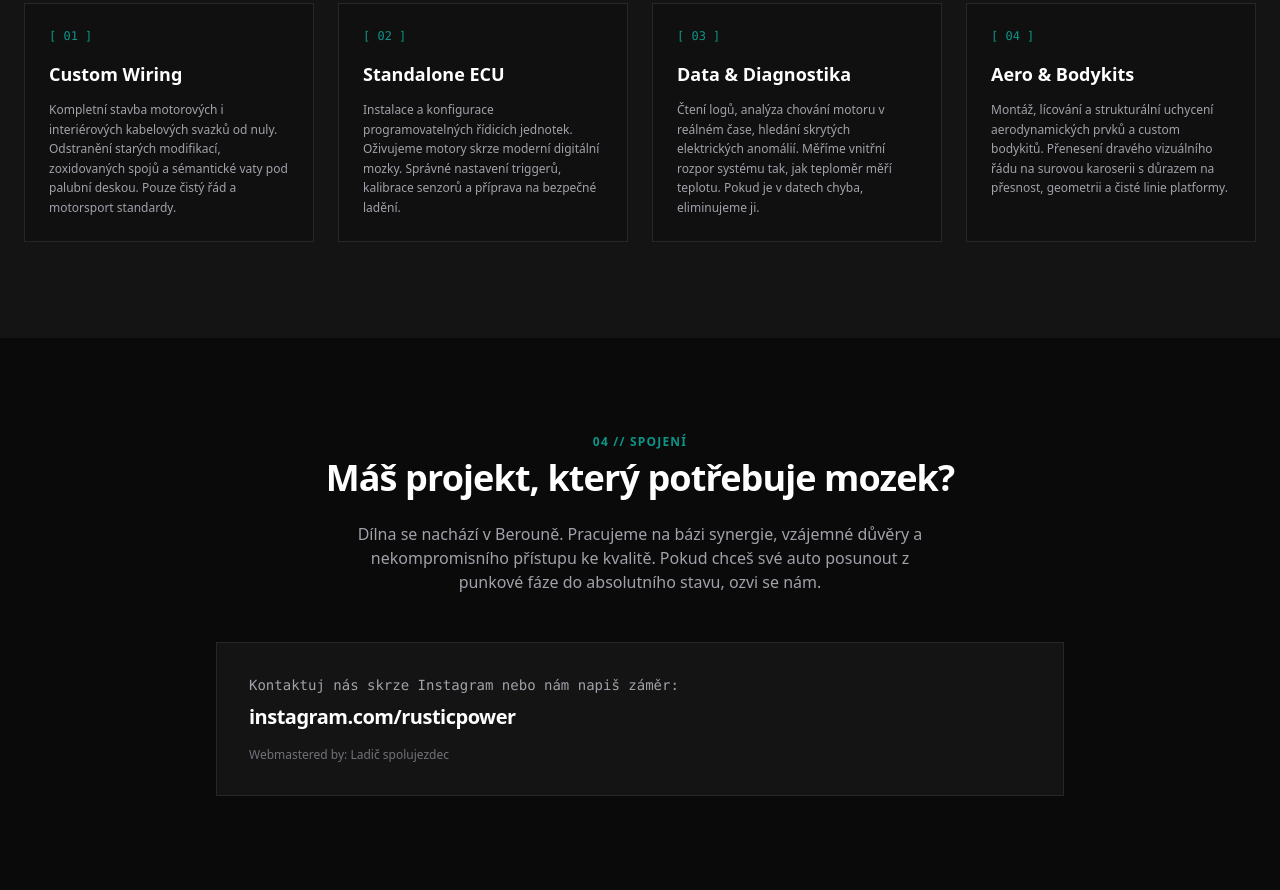
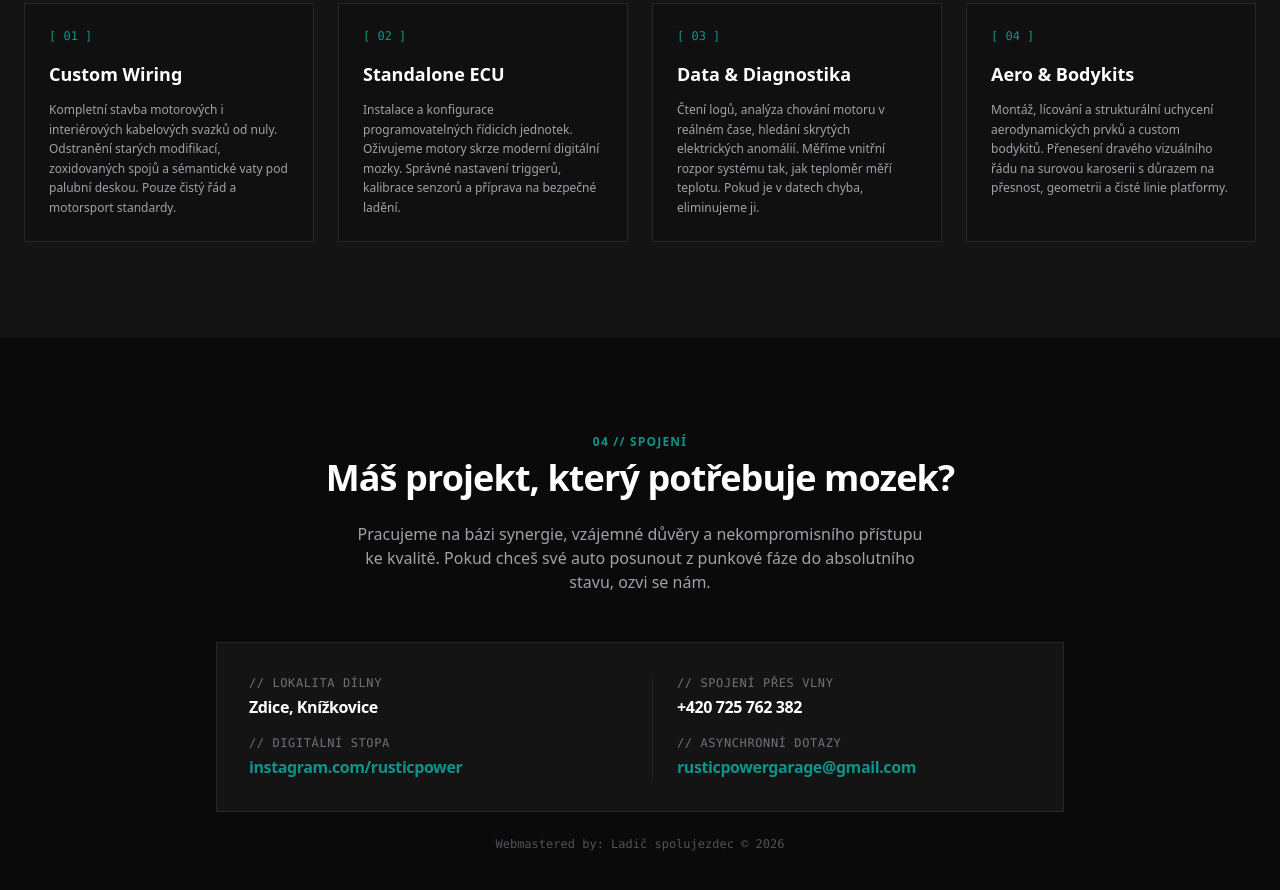
Before and after one commit to rusticpowergarage/rustic-web, a plain HTML site: page index.html in a window 1280 px wide. Shown: the part 2173-3063 px from the top of the page. Drawn offline with nearby package versions, Linux system fonts and the light colour scheme.

Commit message:
Update index.html

```diff
--- a/index.html
+++ b/index.html
@@ -4,6 +4,8 @@
     <meta charset="UTF-8">
     <meta name="viewport" content="width=device-width, initial-scale=1.0">
     <title>Rustic Power Garage | Standalone ECU & Custom Wiring & Performance Tuning</title>
+    <!-- SEO a vyčištění mřížky vyhledávání pro Google robota -->
+    <link rel="canonical" href="https://rusticpower.cz/" />
     <!-- Tailwind CSS CDN pro okamžitý start bez instalace -->
     <script src="https://cdn.tailwindcss.com"></script>
     <script>
@@ -81,7 +83,7 @@
         </div>
     </section>
 
-    <!-- SEKCE: PROJEKTY (OPRAVENO NA SOUBORY .PNG) -->
+    <!-- SEKCE: PROJEKTY (ČISTÁ STATICKÁ MŘÍŽKA S JEDNOU FOTKOU) -->
     <section id="projekty" class="py-24 px-6 border-t border-zinc-900 bg-black">
         <div class="max-w-7xl mx-auto">
             <div class="mb-12">
@@ -90,13 +92,12 @@
                 <p class="text-zinc-500 text-sm mt-2 font-mono">[ Kliknutím na kartu přejdeš přímo na detaily na Instagramu ]</p>
             </div>
 
-            <!-- Grid pro vaše reálná auta -->
+            <!-- Grid pro 3 hlavní JDM okruhy -->
             <div class="grid grid-cols-1 md:grid-cols-3 gap-8">
 
                 <!-- Karta 1: Silvia S14 & EVO III -->
                 <a href="https://www.instagram.com/p/DXUFviUjSBO/?img_index=6" target="_blank" class="group block relative overflow-hidden border border-zinc-800 bg-cardBg transition duration-300 hover:border-zinc-600">
                     <div class="w-full h-72 overflow-hidden bg-zinc-950 relative">
-                        <!-- Změněno src na EVO.png -->
                         <img src="EVO.png" alt="Silvia S14 a EVO III" class="w-full h-full object-cover opacity-50 group-hover:opacity-75 group-hover:scale-105 transition duration-500">
                         <div class="absolute inset-0 bg-gradient-to-t from-cardBg via-transparent to-transparent"></div>
                     </div>
@@ -112,7 +113,6 @@
                 <!-- Karta 2: Mazda RX-7 -->
                 <a href="https://www.instagram.com/stories/highlights/17918484599265157/" target="_blank" class="group block relative overflow-hidden border border-zinc-800 bg-cardBg transition duration-300 hover:border-zinc-600">
                     <div class="w-full h-72 overflow-hidden bg-zinc-950 relative">
-                        <!-- Změněno src na RX-7.png -->
                         <img src="RX-7.png" alt="Mazda RX-7 Wankel" class="w-full h-full object-cover opacity-50 group-hover:opacity-75 group-hover:scale-105 transition duration-500">
                         <div class="absolute inset-0 bg-gradient-to-t from-cardBg via-transparent to-transparent"></div>
                     </div>
@@ -128,7 +128,6 @@
                 <!-- Karta 3: Evolution III Highlights archiv -->
                 <a href="https://www.instagram.com/stories/highlights/18184964044349346/" target="_blank" class="group block relative overflow-hidden border border-zinc-800 bg-cardBg transition duration-300 hover:border-zinc-600">
                     <div class="w-full h-72 overflow-hidden bg-zinc-950 relative">
-                        <!-- Změněno src na EVO.png -->
                         <img src="EVO.png" alt="Evolution III Setup" class="w-full h-full object-cover opacity-30 group-hover:opacity-55 group-hover:scale-105 transition duration-500 filter grayscale">
                         <div class="absolute inset-0 bg-gradient-to-t from-cardBg via-transparent to-transparent"></div>
                     </div>
@@ -145,7 +144,7 @@
         </div>
     </section>
 
-    <!-- SEKCE: CO REÁLNĚ DĚLÁME -->
+    <!-- SEKCE: CO REÁLNÊ DĚLÁME -->
     <section id="sluzby" class="bg-cardBg py-24 px-6">
         <div class="max-w-7xl mx-auto">
             <div class="mb-16">
@@ -201,18 +200,38 @@
         </div>
     </section>
 
-    <!-- SEKCE: KONTAKT -->
+    <!-- SEKCE: KONTAKT (UPRAVENÉ ÚDAJE A ADRESA) -->
     <section id="kontakt" class="py-24 px-6 max-w-4xl mx-auto text-center">
         <h2 class="text-xs uppercase tracking-widest font-bold text-garageCyan mb-2">04 // Spojení</h2>
         <h3 class="text-3xl md:text-4xl font-bold text-white tracking-tight mb-6">Máš projekt, který potřebuje mozek?</h3>
         <p class="text-zinc-400 font-light max-w-xl mx-auto mb-12 text-sm md:text-base">
-            Dílna se nachází v Berouně. Pracujeme na bázi synergie, vzájemné důvěry a nekompromisního přístupu ke kvalitě. Pokud chceš své auto posunout z punkové fáze do absolutního stavu, ozvi se nám.
+            Pracujeme na bázi synergie, vzájemné důvěry a nekompromisního přístupu ke kvalitě. Pokud chceš své auto posunout z punkové fáze do absolutního stavu, ozvi se nám.
         </p>
-        <div class="bg-cardBg border border-zinc-800 p-8 text-left">
-            <p class="text-sm text-zinc-400 mb-2 font-mono">Kontaktuj nás skrze Instagram nebo nám napiš záměr:</p>
-            <p class="text-xl font-bold text-white tracking-tight mb-4">instagram.com/rusticpower</p>
-            <p class="text-xs text-zinc-500 font-light">Webmastered by: Ladič spolujezdec</p>
+
+        <!-- Přehledný, industriální box s kontaktními údaji -->
+        <div class="bg-cardBg border border-zinc-800 p-8 text-left grid grid-cols-1 md:grid-cols-2 gap-6 font-mono text-sm">
+            <div>
+                <p class="text-zinc-500 uppercase tracking-wider text-xs mb-1">// Lokalita dílny</p>
+                <p class="text-white text-base font-bold font-sans tracking-tight mb-4">Zdice, Knížkovice</p>
+
+                <p class="text-zinc-500 uppercase tracking-wider text-xs mb-1">// Digitální stopa</p>
+                <a href="https://www.instagram.com/rusticpower/" target="_blank" class="block text-garageCyan hover:text-white transition font-sans font-bold text-base tracking-tight">
+                    instagram.com/rusticpower
+                </a>
+            </div>
+            <div class="md:border-l md:border-zinc-800/80 md:pl-6">
+                <p class="text-zinc-500 uppercase tracking-wider text-xs mb-1">// Spojení přes vlny</p>
+                <a href="tel:+420725762382" class="block text-white text-base font-bold font-sans tracking-tight hover:text-garageCyan transition mb-4">
+                    +420 725 762 382
+                </a>
+
+                <p class="text-zinc-500 uppercase tracking-wider text-xs mb-1">// Asynchronní dotazy</p>
+                <a href="mailto:rusticpowergarage@gmail.com" class="block text-garageCyan hover:text-white transition font-sans font-bold text-base tracking-tight break-all">
+                    rusticpowergarage@gmail.com
+                </a>
+            </div>
         </div>
+        <p class="text-center text-zinc-600 text-xs mt-6 font-mono">Webmastered by: Ladič spolujezdec &copy; 2026</p>
     </section>
 
 </body>
```
